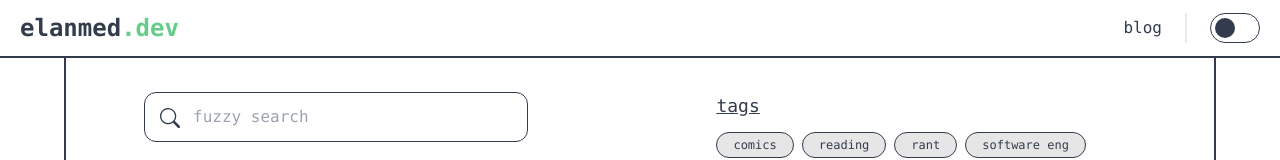
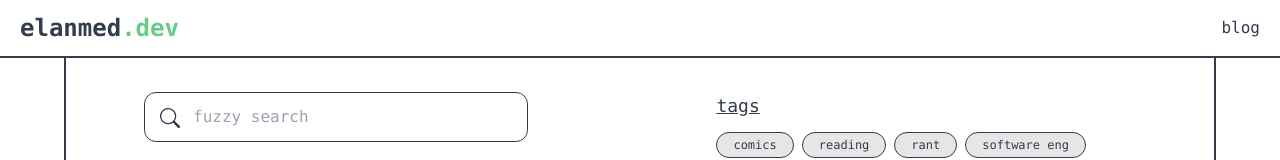
Before and after one commit to ElanMedoff/personal-site, a Next.js app: page /blog in a window 1280 px wide. Shown: the top 160 px of the page. Built offline with nearby package versions, Linux system fonts and the light colour scheme.

Commit message:
commenting out switch for now

```diff
--- a/components/root/Header.tsx
+++ b/components/root/Header.tsx
@@ -66,13 +66,13 @@ export default function Header() {
           <span className="cursor-pointer select-none hover:text-primary">
             <Link href="/blog">blog</Link>
           </span>
-          <div className="divider divider-horizontal" />
-          <Switch
-            isOn={isDarkMode}
-            onToggle={() => {
-              setIsDarkMode?.((prev) => !prev);
-            }}
-          />
+          {/* <div className="divider divider-horizontal" /> */}
+          {/* <Switch */}
+          {/*   isOn={isDarkMode} */}
+          {/*   onToggle={() => { */}
+          {/*     setIsDarkMode?.((prev) => !prev); */}
+          {/*   }} */}
+          {/* /> */}
         </div>
       </div>
     </nav>
```
